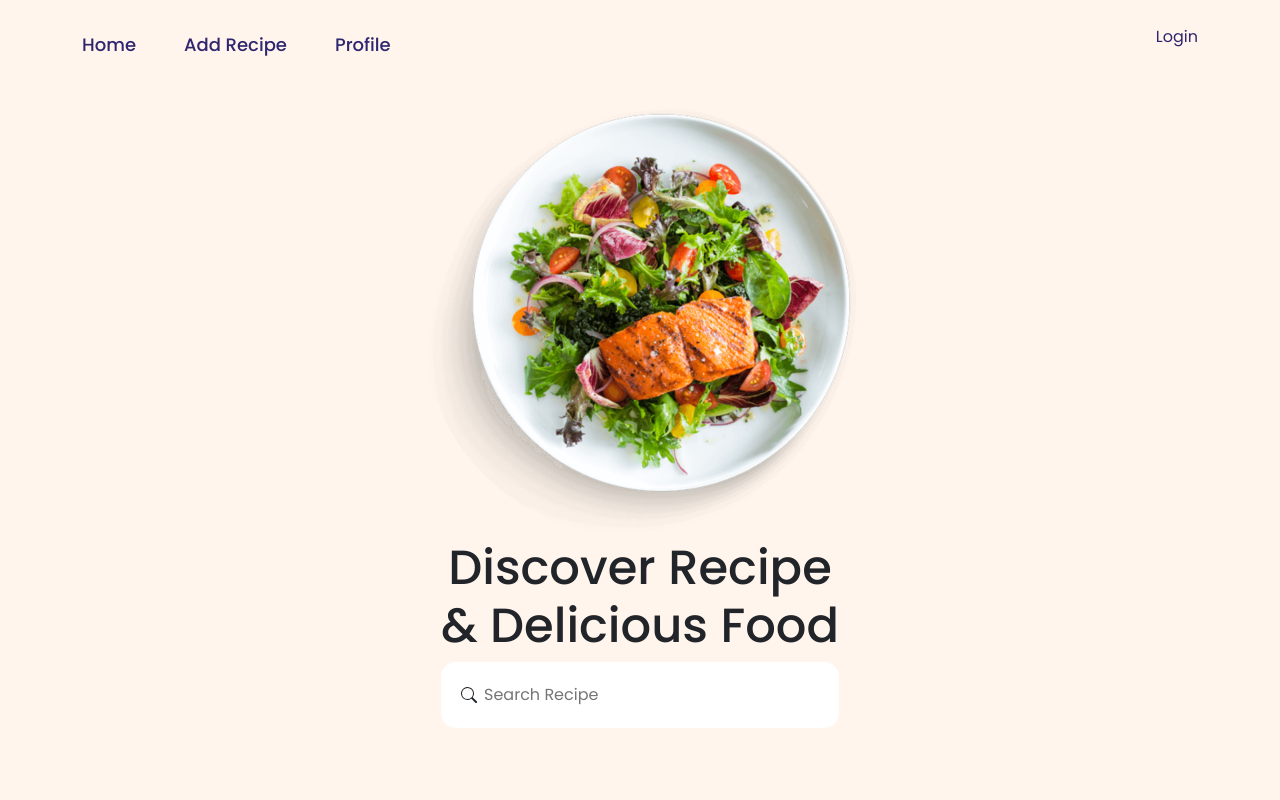
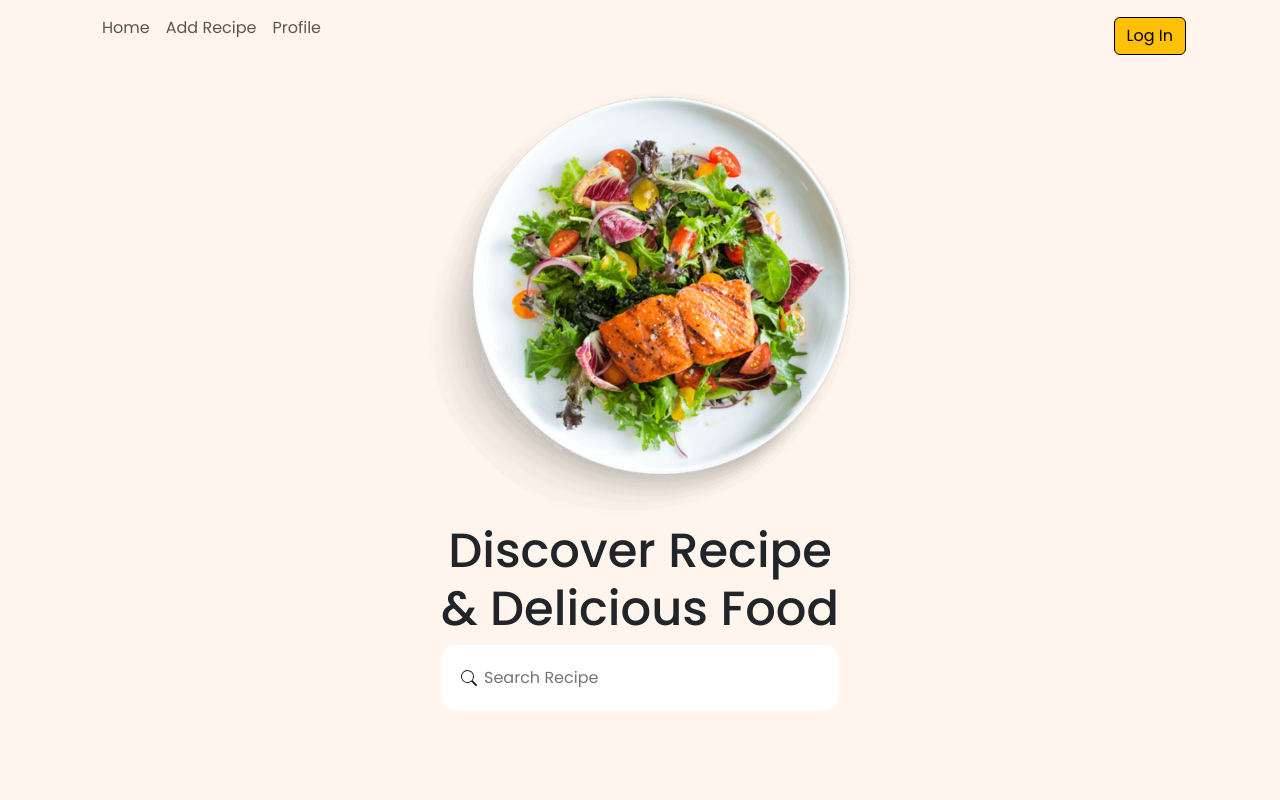
Before and after one commit to Pijar-Camp-Batch-15-Team-B/pijar-food-fe, a React (Create React App) app: page / in a window 1280 px wide. Shown: the top 800 px of the page. Built offline with nearby package versions, Linux system fonts and the light colour scheme.

Commit message:
[Update] Style

```diff
--- a/src/components/Footer.jsx
+++ b/src/components/Footer.jsx
@@ -13,7 +13,7 @@ function Footer() {
         </p>
       </div>
       <div>
-        <div className="d-flex justify-content-center gap-5 mb-3 footer-link">
+        <div className="d-flex justify-content-center gap-4 mb-3 footer-link">
           <a href="#">Product</a>
           <a href="#">Company</a>
           <a href="#">Learn More</a>
--- a/src/components/Navbar.jsx
+++ b/src/components/Navbar.jsx
@@ -5,18 +5,56 @@ import { Link } from 'react-router-dom'
 function Navbar() {
   return (
     <>
-    <header className="container main-navbar">
-      <nav className="d-flex justify-content-between align-items-center py-4">
-        <div className="d-flex gap-5 left-navbar">
-          <a href="#">Home </a>
-          <a href="#">Add Recipe</a>
-          <a href="#">Profile</a>
+     <header className="container">
+                <nav className="navbar navbar-expand-lg">
+                    <div className="container-fluid">
+                        <button
+                            className="navbar-toggler"
+                            type="button"
+                            data-bs-toggle="collapse"
+                            data-bs-target="#navbarTogglerDemo02"
+                            aria-controls="navbarTogglerDemo02"
+                            aria-expanded="false"
+                            aria-label="Toggle navigation"
+                        >
+                            <span className="navbar-toggler-icon"></span>
+                        </button>
+                        <div
+                            className="collapse navbar-collapse text-center "
+                            id="navbarTogglerDemo02"
+                        >
+                            <ul className="navbar-nav me-auto mb-2 mb-lg-0">
+                                <li className="nav-item nav-text">
+                                    <Link className='nav-link' to= "/">
+                                        <p>Home</p>
+                                    </Link>
+                                </li>
+                                <li className="nav-item nav-text">
+                                    <Link className='nav-link' to= "/">
+                                        <p>Add Recipe</p>
+                                    </Link>
+                                </li>
+                                <li className="nav-item nav-text">
+                                    <Link className='nav-link' to= "/">
+                                        <p>Profile</p>
+                                    </Link>
+                                </li>
+
+                            </ul>
+                            {/* {profile ? (
+                                <div>
+                                      <button className="btn btn-primary" style={{marginRight: "10px"}} onClick={handleLogout}>Logout</button>
+                                     <img src={profile?.photo} width="50px" height="50px" style={{background: "#e1e1e1", borderRadius: '50%'}}/>
+
                                 </div>
-        <div className="d-flex gap-5 align-items-center right-navbar">
-          <img src="" alt="" />
+                            ) : ( */}
                                 <Link to="/login">
-          <p>Login</p>
+                            <button className="btn btn-login btn-warning" type="submit">
+                                Log In
+                            </button>
                             </Link>
+                            {/* )} */}
+                        </div>
                     </div>
                 </nav>
             </header>
--- a/src/style/Home.css
+++ b/src/style/Home.css
@@ -245,4 +245,13 @@ hr {
     .menu-box{
         padding: 20px;
     }
+
 }
+
+@media screen and (max-width: 703px) {
+    /* Poplar Recipe */
+
+    .menu-child img {
+        width: 100%;
+    }
+}
--- a/src/style/Navbar.css
+++ b/src/style/Navbar.css
@@ -23,3 +23,11 @@
     font-weight: 400;
     line-height: normal;
   }
+
+  .btn-login{
+    border: 1px solid black;
+  }
+
+  .btn-warning {
+    background-color: #FFC107;
+  }
```
Lines whose indentation alone changed are shown as unchanged.
